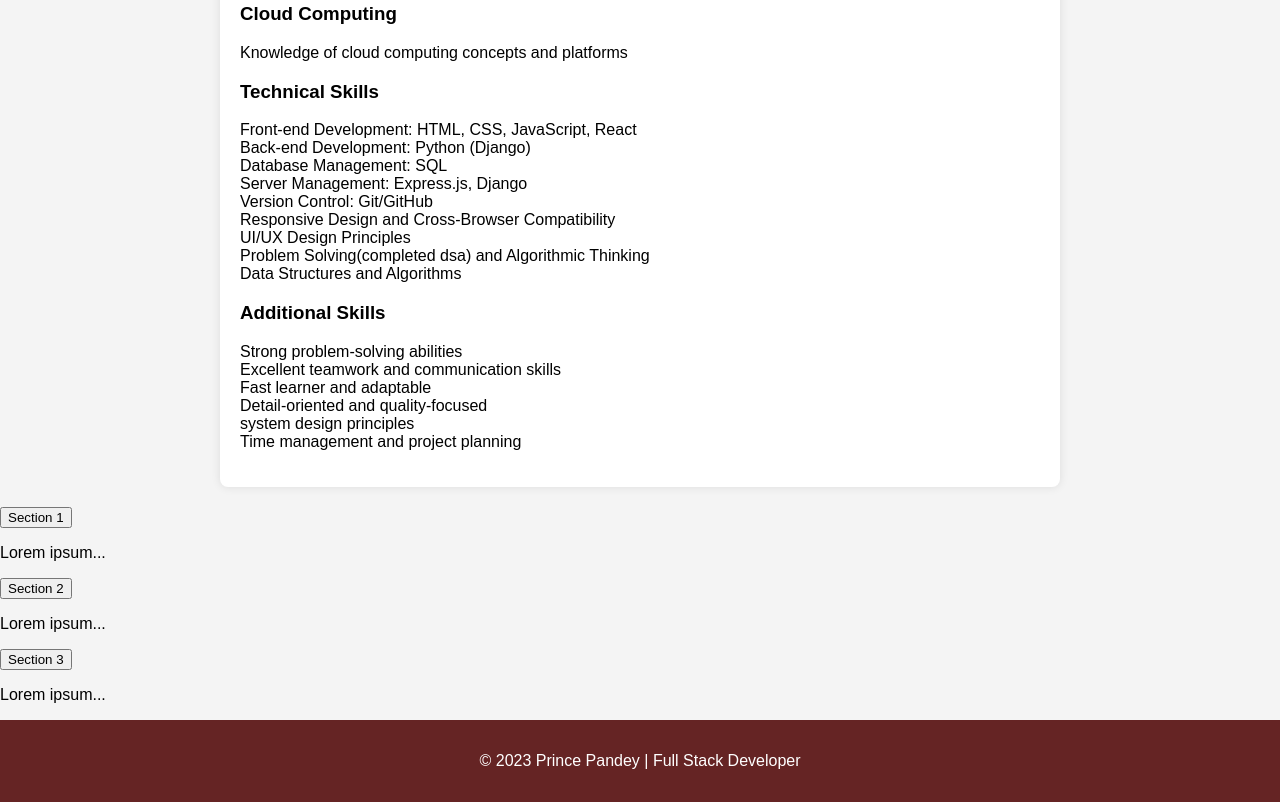
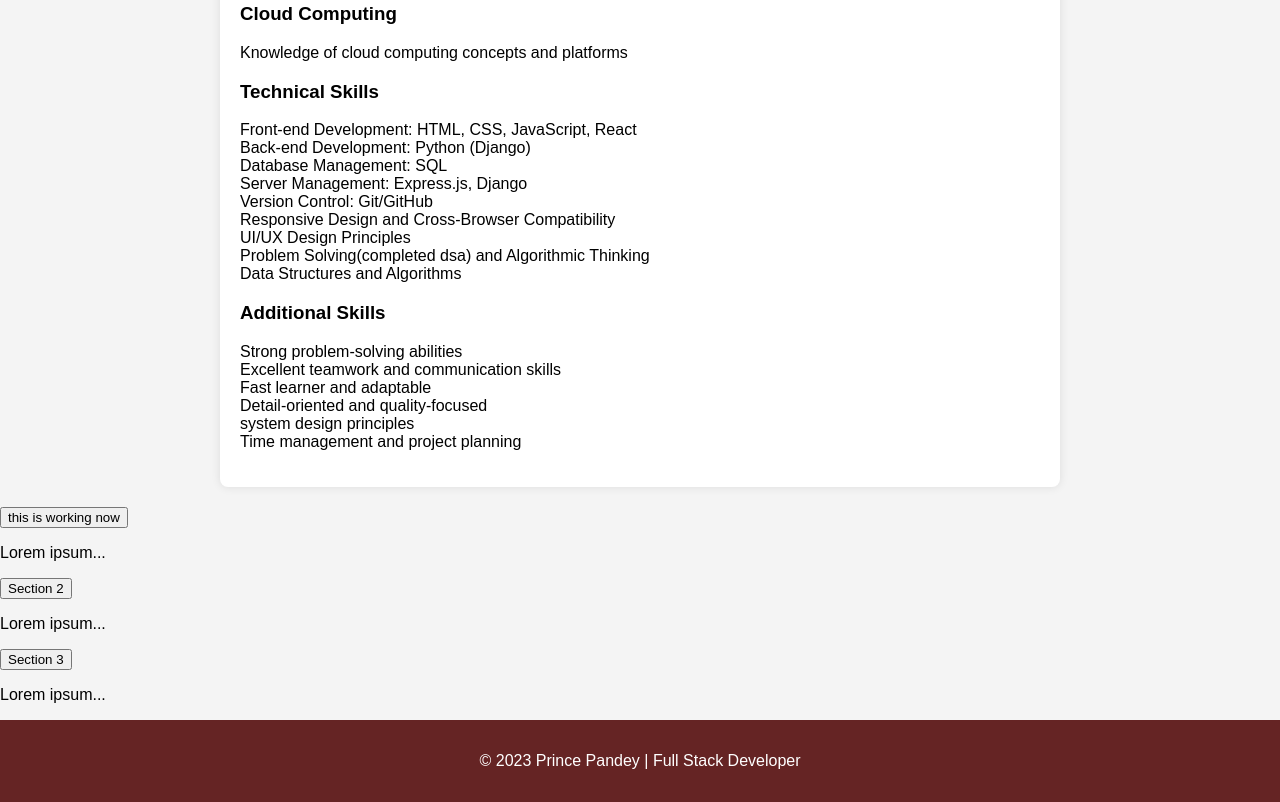
Before and after one commit to PrincePandeycode/InsightHub, a plain HTML site: page index.html in a window 1280 px wide. Shown: the part 1614-2416 px from the top of the page. Drawn offline with Linux system fonts and the light colour scheme.

Commit message:
accordian hd a erroe now its ok

```diff
--- a/index.html
+++ b/index.html
@@ -132,7 +132,7 @@
         Time management and project planning</p>
     </section>
 
-    <button class="accordion">Section 1</button>
+    <button class="accordion">this is working now</button>
 <div class="panel">
   <p>Lorem ipsum...</p>
 </div>
```
